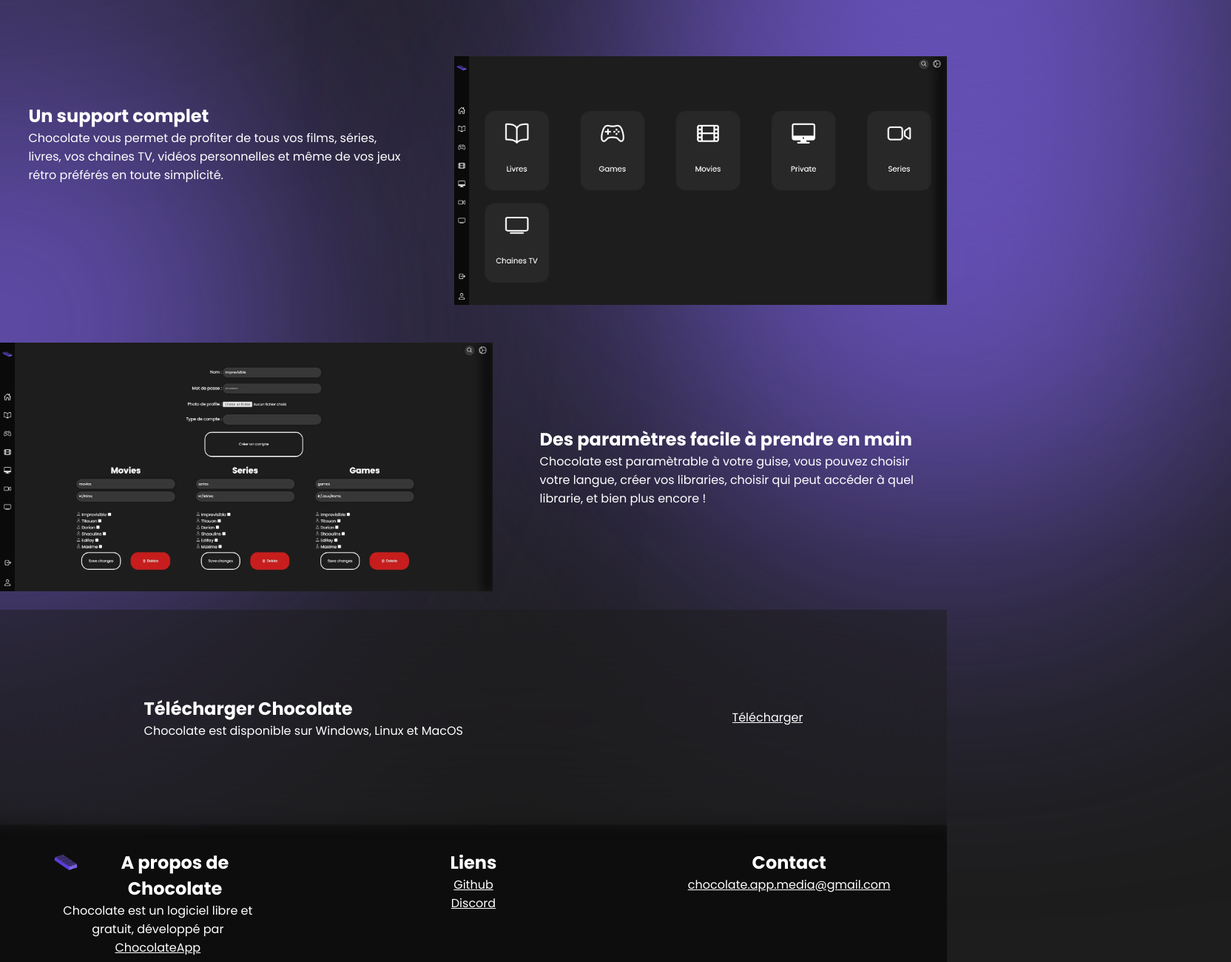
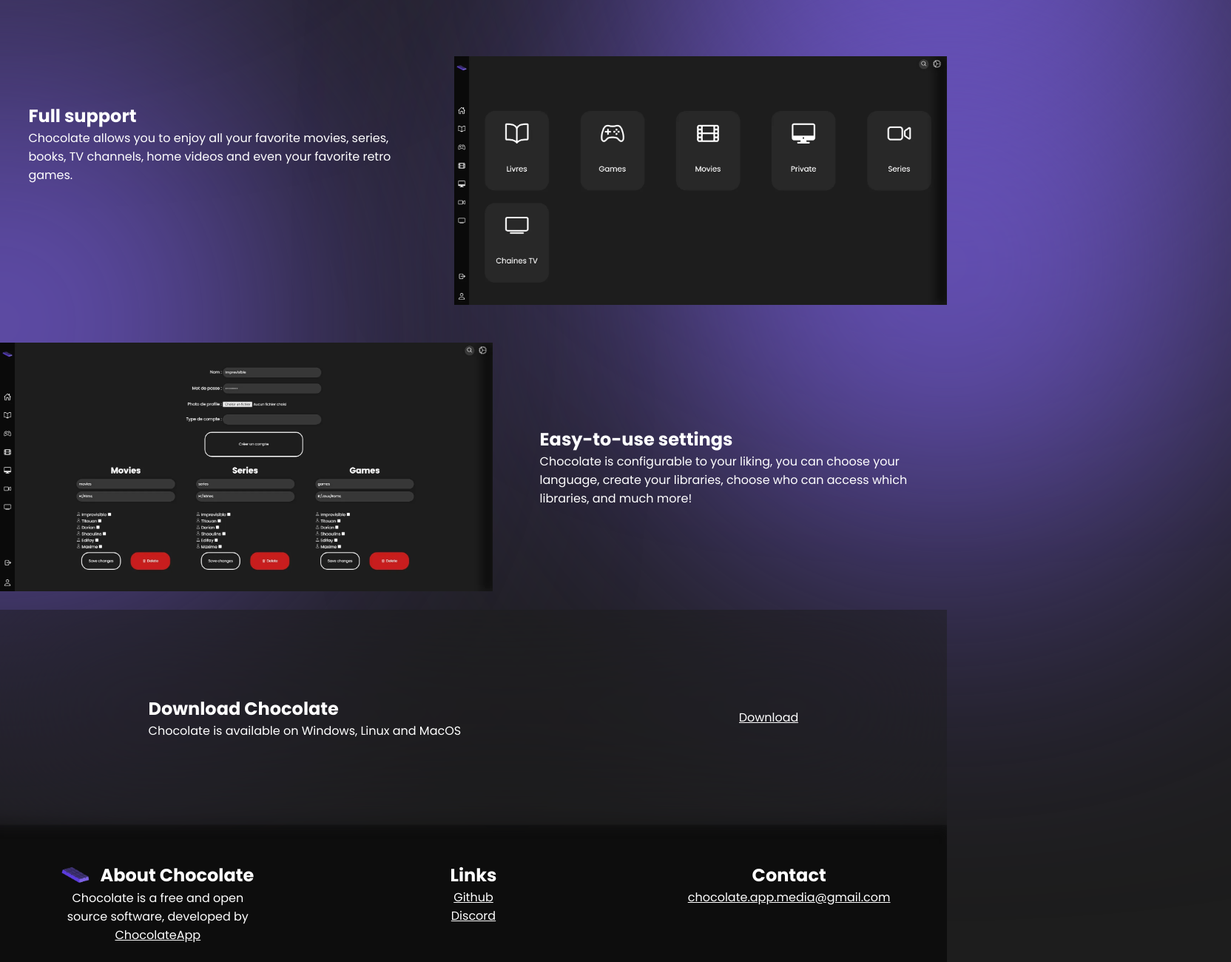
Before and after one commit to ChocolateApp/chocolateApp.github.io, a plain HTML site: page index.html in a window 1280 px wide. Shown: the part 748-2048 px from the top of the page at 74% size, 1664 px wide, since content can reach past the window. Drawn offline with Linux system fonts and the light colour scheme.

Commit message:
Updated index.html translated to English
All text translated to English from French, making the audience for Chocolate broader.

```diff
--- a/index.html
+++ b/index.html
@@ -1,20 +1,18 @@
-<!DOCTYPE html>
-<html lang="fr">
-
+<html>
 <head>
     <meta charset="UTF-8">
     <meta http-equiv="X-UA-Compatible" content="IE=edge">
     <meta name="viewport" content="width=device-width, initial-scale=1.0">
     <title>Chocolate | The next gen mediamanager</title>
     <link rel="stylesheet" href="style.css">
-    <script src="main.js" defer></script>
+    <script src="main.js" defer=""></script>
     <link rel="icon" href="static/logo.ico">
 </head>
 
 <body>
     <div class="titleDiv">
         <h1 class="title">Chocolate</h1>
-        <p class="description">Accompagnez vos pop-corns de Chocolate et savourez votre cinéma préféré !</p>
+        <p class="description">Accompany your popcorn with Chocolate and enjoy your favorite cinema!</p>
     </div>
     <div class="lightBubble lightBubble1"></div>
     <div class="lightBubble lightBubble2"></div>
@@ -22,17 +20,17 @@
     <div class="lightBubble lightBubble4"></div>
 
     <div class="firstSection">
-        <img src="static/chocolate_screenshot.webp" alt="Chocolate" class="firstImage imagePres">
+        <img src="static/chocolate_screenshot.webp" alt="Chocolate" class="firstImage imagePres" style="transform: rotate3d(-6, 34, 6, 16deg);">
         <div class="atout1">
-            <h2 class="atoutTitle">Un design moderne</h2>
-            <p class="atoutDescription">Chocolate est un logiciel moderne et intuitif, qui vous permettra de profiter de votre cinéma préféré en toute simplicité.</p>
+            <h2 class="atoutTitle">Modern Design</h2>
+            <p class="atoutDescription">Chocolate is a modern and intuitive software, which will allow you to enjoy your favorite cinema with ease.</p>
         </div>
     </div>
 
     <div class="secondSection">
         <div class="atout2">
-            <h2 class="atoutTitle">Un support complet</h2>
-            <p class="atoutDescription">Chocolate vous permet de profiter de tous vos films, séries, livres, vos chaines TV, vidéos personnelles et même de vos jeux rétro préférés en toute simplicité.</p>
+            <h2 class="atoutTitle">Full support</h2>
+            <p class="atoutDescription">Chocolate allows you to enjoy all your favorite movies, series, books, TV channels, home videos and even your favorite retro games.</p>
         </div>
         <img src="static/homemenu_screenshot.webp" alt="Chocolate Home Menu" class="homemenuImage imagePres">
     </div>
@@ -40,18 +38,18 @@
     <div class="thirdSection">
         <img src="static/settings_screenshot.webp" alt="Chocolate Theme" class="themeImage imagePres">
         <div class="atout3">
-            <h2 class="atoutTitle">Des paramètres facile à prendre en main</h2>
-            <p class="atoutDescription">Chocolate est paramètrable à votre guise, vous pouvez choisir votre langue, créer vos libraries, choisir qui peut accéder à quel librarie, et bien plus encore !</p>
+            <h2 class="atoutTitle">Easy-to-use settings</h2>
+            <p class="atoutDescription">Chocolate is configurable to your liking, you can choose your language, create your libraries, choose who can access which libraries, and much more!</p>
         </div>
     </div>
 
     <div class="finalSection">
         <div class="textDownload">
-            <h2 class="finalTitle">Télécharger Chocolate</h2>
-            <p class="finalDescription">Chocolate est disponible sur Windows, Linux et MacOS</p>
+            <h2 class="finalTitle">Download Chocolate</h2>
+            <p class="finalDescription">Chocolate is available on Windows, Linux and MacOS</p>
         </div>
         <div class="downloadDiv">
-            <a href="https://github.com/ChocolateApp/Chocolate/releases/latest" class="downloadButton">Télécharger</a>
+            <a href="https://github.com/ChocolateApp/Chocolate/releases/latest" class="downloadButton">Download</a>
         </div>
     </div>
 
@@ -59,11 +57,11 @@
         <div class="leftFooter">
             <span>
                 <img src="https://raw.githubusercontent.com/ChocolateApp/chocolateApp.github.io/main/static/logo.webp" alt="Chocolate Logo">
-                <h2>A propos de Chocolate</h2></span>
-            <p class="footerDescription">Chocolate est un logiciel libre et gratuit, développé par <a href="github.com/ChocolateApp" class="footerLink">ChocolateApp</a></p>
+                <h2>About Chocolate</h2></span>
+            <p class="footerDescription">Chocolate is a free and open source software, developed by <a href="github.com/ChocolateApp" class="footerLink">ChocolateApp</a></p>
         </div>
         <div class="centerFooter">
-            <h2 class="footerTitle">Liens</h2>
+            <h2 class="footerTitle">Links</h2>
             <a href="https://github.com/ChocolateApp" class="footerLink">Github</a>
             <a href="https://discord.gg/qbWdzuPhZ4" class="footerLink">Discord</a>
         </div>
@@ -72,8 +70,9 @@
             <a href="mailto:chocolate.app.media@gmail.com" class="footerLink">
                 chocolate.app.media@gmail.com
             </a>
-    </footer>
+    </div></footer>
+
+
 
 </body>
-
 </html>
```
